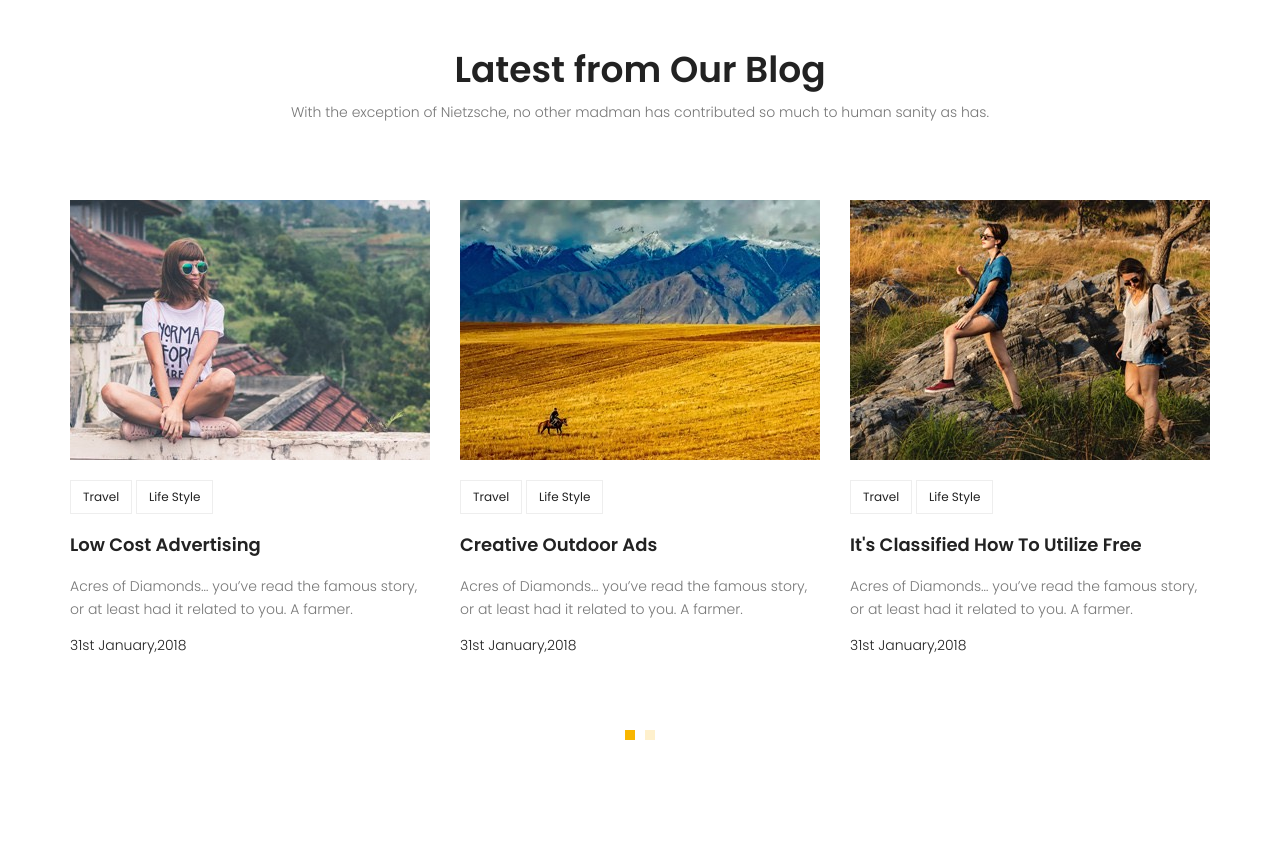
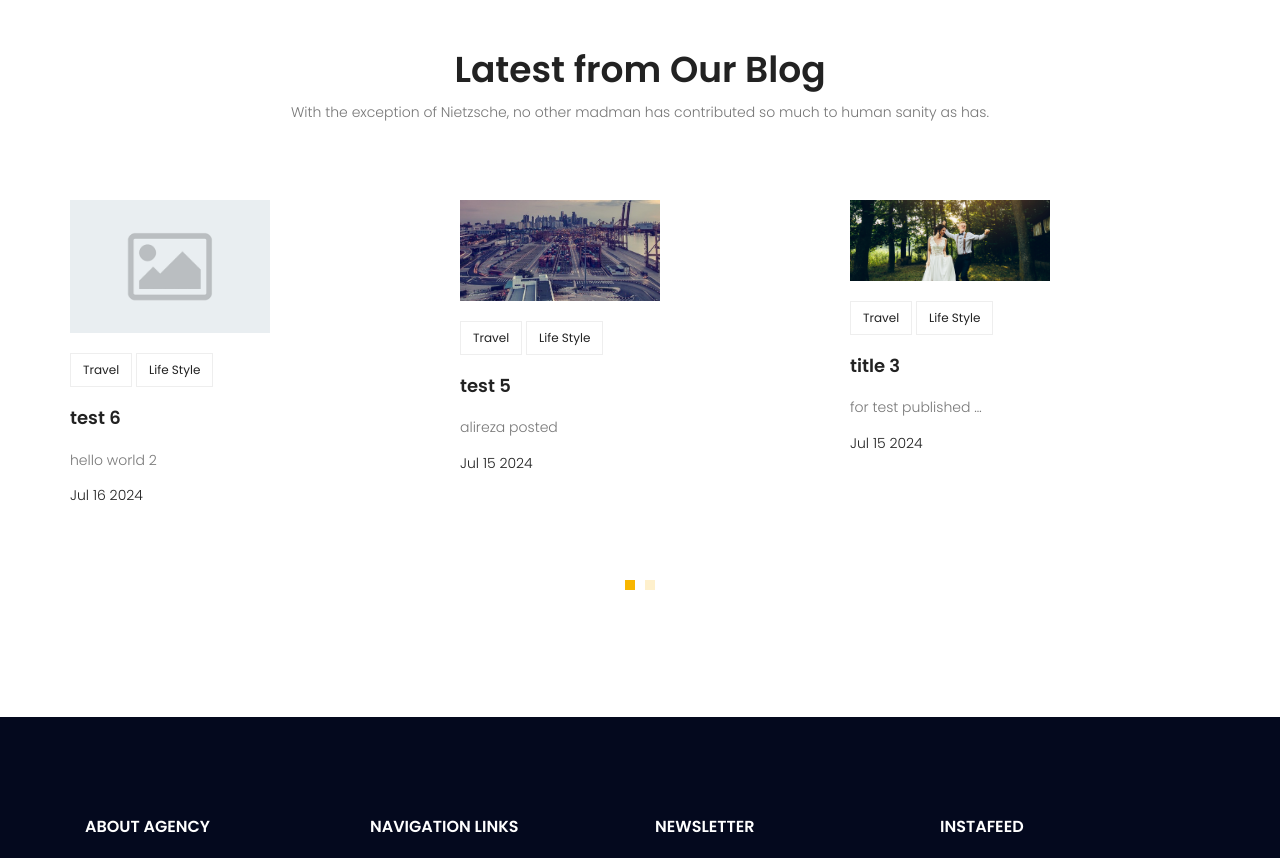
Before and after one commit to wh1tecode/maktabkhooneh, a Django app: page / in a window 1280 px wide. Shown: the part 2589-3447 px from the top of the page. Run offline with Django 4.2, Linux system fonts and the light colour scheme; data comes from the database, SQL or seed files in the repository; some libraries are stand-ins or nearby versions.

Commit message:
Setup pagination and latest post

```diff
--- a/blog/templatetags/blog_tags.py
+++ b/blog/templatetags/blog_tags.py
@@ -34,4 +34,9 @@
     print(cat_dict)
     return {"categories": cat_dict}
 
+@register.inclusion_tag("blog-post-categories.html")
+def latest_posts(arg=6):
+    posts = Post.objects.filter(status=True).latest("id")[arg]
+    return {"posts": posts}
+
 # register.inclusion_tag(get_template("blog-popular-post.html"))(popular_posts)
--- a/blog/urls.py
+++ b/blog/urls.py
@@ -8,4 +8,5 @@
     path("<int:pid>", blog_single, name="single"),
     path("category/<str:cat_name>", blog_view, name="category"),
     path("author/<str:author_username>", blog_view, name="author"),
+    path("search/", blog_search, name="search"),
 ]
--- a/statics/css/main.css
+++ b/statics/css/main.css
@@ -2941,6 +2941,7 @@
   -moz-transition: all 0.3s ease 0s;
   -o-transition: all 0.3s ease 0s;
   transition: all 0.3s ease 0s;
+  max-width: 200px;
 }
 
 .recent-blog-area .single-recent-blog-post .tags {
--- a/templates/website/index.html
+++ b/templates/website/index.html
@@ -1,6 +1,6 @@
 {% extends 'base.html' %}
 {% load static %}
-
+{% load website_tags %}
 {% block content %}
 <!-- start banner Area -->
 <section class="banner-area relative">
@@ -180,174 +180,6 @@
 <!-- End home-about Area -->
 
 
-<!-- Start blog Area -->
-<section class="recent-blog-area section-gap">
-	<div class="container">
-		<div class="row d-flex justify-content-center">
-			<div class="menu-content pb-60 col-lg-9">
-				<div class="title text-center">
-					<h1 class="mb-10">Latest from Our Blog</h1>
-					<p>With the exception of Nietzsche, no other madman has contributed so much to human sanity as
-						has.</p>
-				</div>
-			</div>
-		</div>
-		<div class="row">
-			<div class="active-recent-blog-carusel">
-				<div class="single-recent-blog-post item">
-					<div class="thumb">
-						<img class="img-fluid" src="{% static 'img/b1.jpg' %}" alt="">
-					</div>
-					<div class="details">
-						<div class="tags">
-							<ul>
-								<li>
-									<a href="#">Travel</a>
-								</li>
-								<li>
-									<a href="#">Life Style</a>
-								</li>
-							</ul>
-						</div>
-						<a href="#">
-							<h4 class="title">Low Cost Advertising</h4>
-						</a>
-						<p>
-							Acres of Diamonds… you’ve read the famous story, or at least had it related to you. A
-							farmer.
-						</p>
-						<h6 class="date">31st January,2018</h6>
-					</div>
-				</div>
-				<div class="single-recent-blog-post item">
-					<div class="thumb">
-						<img class="img-fluid" src="{% static 'img/b2.jpg' %}" alt="">
-					</div>
-					<div class="details">
-						<div class="tags">
-							<ul>
-								<li>
-									<a href="#">Travel</a>
-								</li>
-								<li>
-									<a href="#">Life Style</a>
-								</li>
-							</ul>
-						</div>
-						<a href="#">
-							<h4 class="title">Creative Outdoor Ads</h4>
-						</a>
-						<p>
-							Acres of Diamonds… you’ve read the famous story, or at least had it related to you. A
-							farmer.
-						</p>
-						<h6 class="date">31st January,2018</h6>
-					</div>
-				</div>
-				<div class="single-recent-blog-post item">
-					<div class="thumb">
-						<img class="img-fluid" src="{% static 'img/b3.jpg' %}" alt="">
-					</div>
-					<div class="details">
-						<div class="tags">
-							<ul>
-								<li>
-									<a href="#">Travel</a>
-								</li>
-								<li>
-									<a href="#">Life Style</a>
-								</li>
-							</ul>
-						</div>
-						<a href="#">
-							<h4 class="title">It's Classified How To Utilize Free</h4>
-						</a>
-						<p>
-							Acres of Diamonds… you’ve read the famous story, or at least had it related to you. A
-							farmer.
-						</p>
-						<h6 class="date">31st January,2018</h6>
-					</div>
-				</div>
-				<div class="single-recent-blog-post item">
-					<div class="thumb">
-						<img class="img-fluid" src="{% static 'img/b1.jpg' %}" alt="">
-					</div>
-					<div class="details">
-						<div class="tags">
-							<ul>
-								<li>
-									<a href="#">Travel</a>
-								</li>
-								<li>
-									<a href="#">Life Style</a>
-								</li>
-							</ul>
-						</div>
-						<a href="#">
-							<h4 class="title">Low Cost Advertising</h4>
-						</a>
-						<p>
-							Acres of Diamonds… you’ve read the famous story, or at least had it related to you. A
-							farmer.
-						</p>
-						<h6 class="date">31st January,2018</h6>
-					</div>
-				</div>
-				<div class="single-recent-blog-post item">
-					<div class="thumb">
-						<img class="img-fluid" src="{% static 'img/b2.jpg' %}" alt="">
-					</div>
-					<div class="details">
-						<div class="tags">
-							<ul>
-								<li>
-									<a href="#">Travel</a>
-								</li>
-								<li>
-									<a href="#">Life Style</a>
-								</li>
-							</ul>
-						</div>
-						<a href="#">
-							<h4 class="title">Creative Outdoor Ads</h4>
-						</a>
-						<p>
-							Acres of Diamonds… you’ve read the famous story, or at least had it related to you. A
-							farmer.
-						</p>
-						<h6 class="date">31st January,2018</h6>
-					</div>
-				</div>
-				<div class="single-recent-blog-post item">
-					<div class="thumb">
-						<img class="img-fluid" src="{% static 'img/b3.jpg' %}" alt="">
-					</div>
-					<div class="details">
-						<div class="tags">
-							<ul>
-								<li>
-									<a href="#">Travel</a>
-								</li>
-								<li>
-									<a href="#">Life Style</a>
-								</li>
-							</ul>
-						</div>
-						<a href="#">
-							<h4 class="title">It's Classified How To Utilize Free</h4>
-						</a>
-						<p>
-							Acres of Diamonds… you’ve read the famous story, or at least had it related to you. A
-							farmer.
-						</p>
-						<h6 class="date">31st January,2018</h6>
-					</div>
-				</div>
+{% latest_posts 6 %}
 
-			</div>
-		</div>
-	</div>
-</section>
-<!-- End recent-blog Area -->
 {% endblock %}
--- /dev/null
+++ b/templates/website/website-latest-post.html
@@ -0,0 +1,47 @@
+{% load static %}
+
+<section class="recent-blog-area section-gap">
+    <div class="container">
+        <div class="row d-flex justify-content-center">
+            <div class="menu-content pb-60 col-lg-9">
+                <div class="title text-center">
+                    <h1 class="mb-10">Latest from Our Blog</h1>
+                    <p>With the exception of Nietzsche, no other madman has contributed so much to human sanity as
+                        has.</p>
+                </div>
+            </div>
+        </div>
+        <div class="row">
+            <div class="active-recent-blog-carusel">
+                {% for post in posts %}
+                <div class="single-recent-blog-post item">
+                    <div class="thumb">
+                        <img class="img-fluid" src="{{post.image.url}}" alt="">
+                    </div>
+                    <div class="details">
+                        <div class="tags">
+                            <ul>
+                                <li>
+                                    <a href="#">Travel</a>
+                                </li>
+                                <li>
+                                    <a href="#">Life Style</a>
+                                </li>
+                            </ul>
+                        </div>
+                        <a href="#">
+                            <h4 class="title">{{post.title}}</h4>
+                        </a>
+                        <p>
+                            {{post.content|truncatewords:"3"}}
+                        </p>
+                        <h6 class="date">{{post.published_date|date:"M d Y"}}</h6>
+                    </div>
+                </div>
+                {% endfor %}
+
+            </div>
+        </div>
+    </div>
+</section>
+<!-- End recent-blog Area -->
--- /dev/null
+++ b/website/templatetags/website_tags.py
@@ -0,0 +1,11 @@
+from django import template
+from blog.models import Post
+
+
+register = template.Library()
+
+
+@register.inclusion_tag("website-latest-post.html")
+def latest_posts(arg=6):
+    posts = Post.objects.filter(status=True).order_by("-id")[0:arg]
+    return {"posts": posts}
```
Also changed, not shown: blog/views.py (+17 -3 lines), templates/blog/blog-home-pagination.html (added, +33 -0 lines), templates/blog/blog-home.html (+3 -32 lines), templates/blog/blog-search.html (added, +9 -0 lines), website/templatetags/__init__.py (added).
